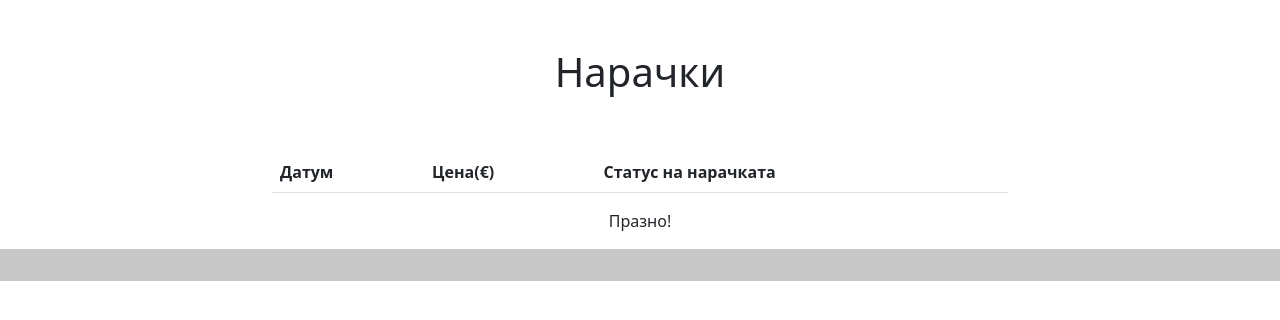
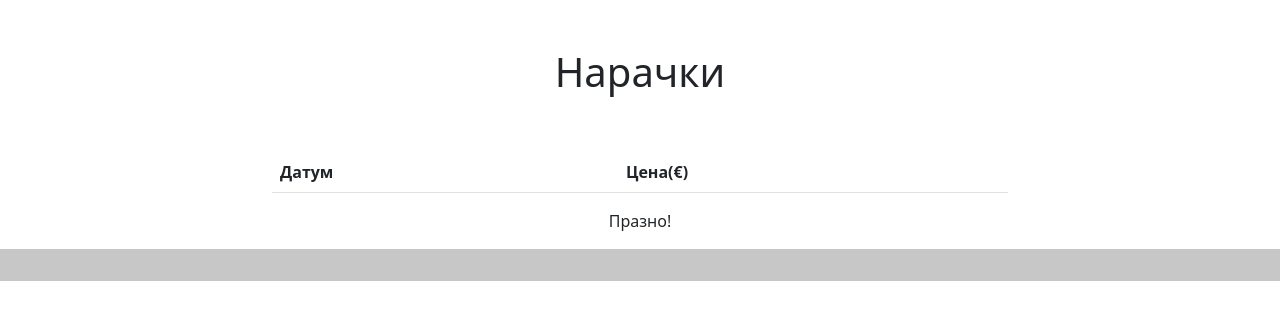
Before and after one commit to ilievski123/BookShop, a PHP site: page /public/profil/commands in a window 1280 px wide. Shown: the part 56-376 px from the top of the page. Run offline with PHP 8.4, Linux system fonts and the light colour scheme; a user stored in the database is signed in; data comes from the database, SQL or seed files in the repository; data that the repository does not hold is empty; some libraries are stand-ins or nearby versions.

Commit message:
minor fixes

```diff
--- a/app/views/commands.php
+++ b/app/views/commands.php
@@ -12,7 +12,6 @@
                     <tr>
                         <th scope="col">Датум</th>
                         <th scope="col">Цена(€)</th>
-                        <th scope="col">Статус на нарачката</th>
                     </tr>
                 </thead>
                 <tbody id="tableCategories">
```
